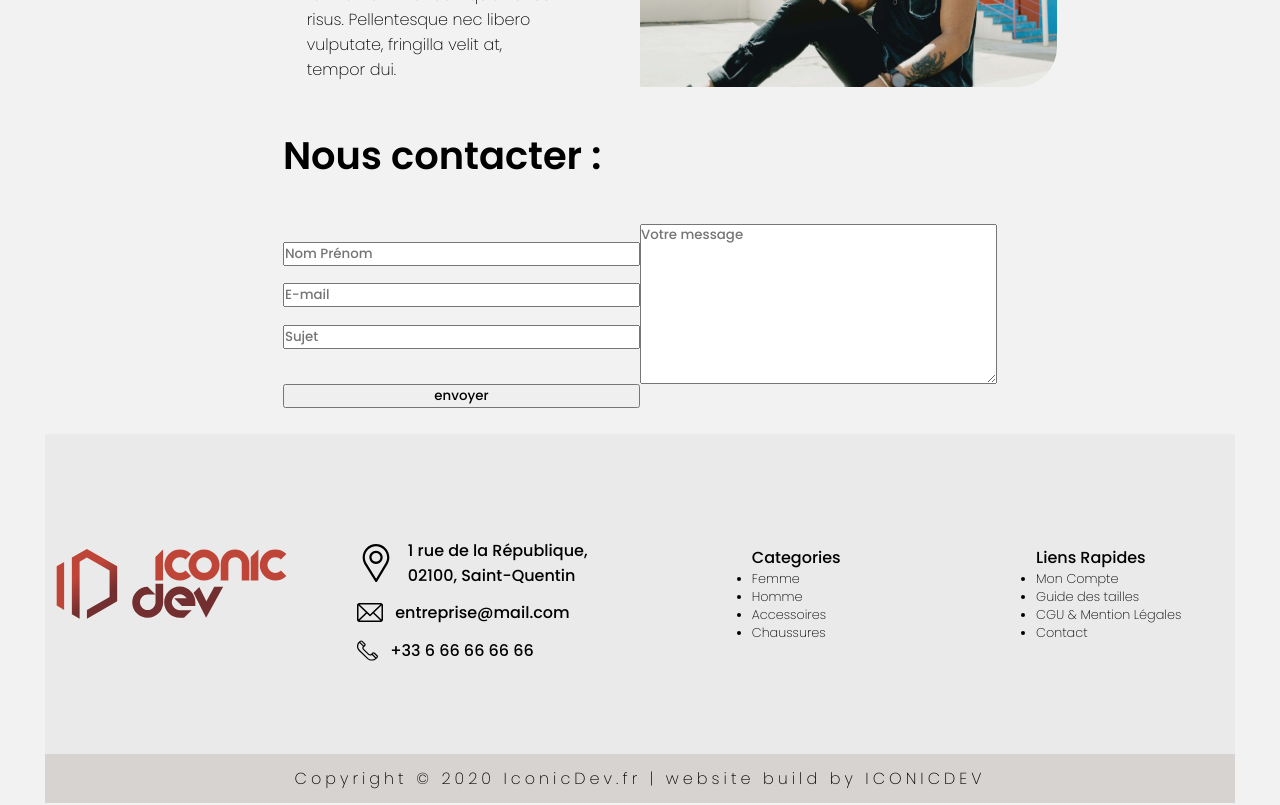
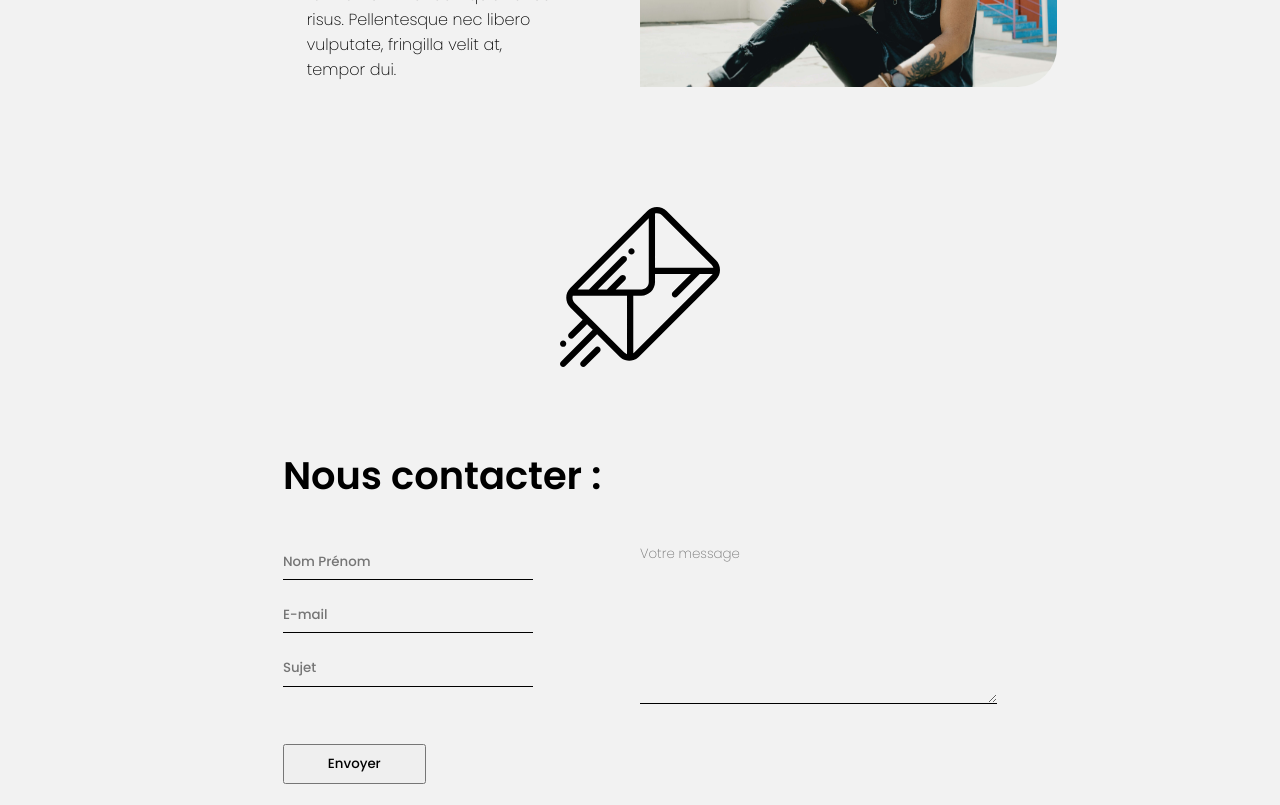
Before and after one commit to CamilleSylla/promo_Store, a React (Create React App) app: page /apropos in a window 1280 px wide. Shown: the part 1420-2225 px from the top of the page. Built offline with nearby package versions, Linux system fonts and the light colour scheme; no server answers.

Commit message:
add some style and add payment Paypal

```diff
--- a/src/components/About/About.css
+++ b/src/components/About/About.css
@@ -109,6 +109,16 @@
     grid-column: span 2;
     margin-bottom: 5vh;
 }
+.aboutContactIcon {
+    display: flex;
+    justify-content: center;
+    align-items: center;
+}
+.aboutContactIcon img{
+    height: 20vh;
+    margin-bottom: 10vh;
+    margin-top: 10vh;
+}
 .aboutContactGrid {
     width: 60%;
     display: grid;
@@ -122,6 +132,11 @@
 }
 .aboutLabels1 input{
     margin-bottom: 5%;
+    border: none;
+    height: 5vh;
+    background-color: transparent;
+    border-bottom: 1px solid black;
+    width: 70%;
 }
 .aboutLabels2 {
     display: flex;
@@ -129,4 +144,15 @@
 }
 .aboutLabels2 textarea{
     height: 20vh;
+    border: none;
+    background-color: transparent;
+    border-bottom: 1px solid black;
+    font-weight: 200;
+
 }
+.contactSendButton {
+    margin-top: 5vh;
+    width: 40%;
+    height: 5vh;
+    text-transform: capitalize;
+}
--- a/src/components/About/About.js
+++ b/src/components/About/About.js
@@ -9,10 +9,11 @@ import Deliver from '../../assets/img/About/Deliver.svg'
 import Way from '../../assets/img/About/Way.svg'
 import Glasses from '../../assets/img/About/Glasses.jpg'
 import Pose from '../../assets/img/About/Pose.jpg'
+import Mail from '../../assets/Icons/About/email.svg'
 import Axios from 'axios';
 export default function About() {
 
-    const [msg , setMsg] = useState({
+    const [msg, setMsg] = useState({
         name: "",
         email: "",
         sujet: "",
@@ -20,23 +21,23 @@ export default function About() {
     })
 
     const nameChange = (e) => {
-        setMsg({...msg, name: e.target.value})
+        setMsg({ ...msg, name: e.target.value })
     }
     const emailChange = (e) => {
-        setMsg({...msg, email: e.target.value})
+        setMsg({ ...msg, email: e.target.value })
     }
     const sujetChange = (e) => {
-        setMsg({...msg, sujet: e.target.value})
+        setMsg({ ...msg, sujet: e.target.value })
     }
     const textChange = (e) => {
-        setMsg({...msg, content: e.target.value})
+        setMsg({ ...msg, content: e.target.value })
     }
 
-    function Send () {
+    function Send() {
         Axios.post(`/api/mail`, msg)
-        .then(res => {
-            console.log(res);
-        })
+            .then(res => {
+                console.log(res);
+            })
     }
     return (
         <div className="aboutContainer">
@@ -113,18 +114,22 @@ export default function About() {
                     </div>
                 </div>
             </div>
+            <div className="aboutContactIcon">
+                <img src={Mail} alt="Mail" />
+            </div>
             <div className="aboutContactContainer">
+
                 <div className="aboutContactGrid">
                     <h6>Nous contacter :</h6>
                     <div className="aboutLabels1">
-                        <input type="text" placeholder="Nom Prénom" onChange={nameChange}/>
-                        <input type="email" placeholder="E-mail" onChange={emailChange}/>
-                        <input type="text" placeholder="Sujet" onChange={sujetChange}/>
+                        <input type="text" placeholder="Nom Prénom" onChange={nameChange} />
+                        <input type="email" placeholder="E-mail" onChange={emailChange} />
+                        <input type="text" placeholder="Sujet" onChange={sujetChange} />
                     </div>
                     <div className="aboutLabels2">
                         <textarea placeholder="Votre message" onChange={textChange}></textarea>
                     </div>
-                    <input type="button" value="envoyer" onClick={Send}/>
+                    <input className="contactSendButton" type="button" value="envoyer" onClick={Send} />
 
                 </div>
             </div>
--- a/src/components/Shop/Nav/Nav.css
+++ b/src/components/Shop/Nav/Nav.css
@@ -9,13 +9,14 @@
     flex-direction: column;
     width: 80%;
     list-style: none;
+    border-right:1px solid black ;
 }
 .shopNavContainer button{
     width: 100%;
     text-align: left;
     text-transform: capitalize;
     border: none;
-    background-color: none;
+    background-color: transparent;
     cursor: pointer;
     margin-bottom: 5%;
 }
--- a/src/components/Shop/Nav/Nav.js
+++ b/src/components/Shop/Nav/Nav.js
@@ -62,8 +62,11 @@ export default function ShopNav({ cat, filter, setViews, genderTarget}) {
     }
     return (
         <div className="shopNavContainer">
+
             <div className="shopNavFilter">
+            <h2>Categories</h2>
                 {showFilter()}
+            <h2>Marques</h2>
             </div>
 
         </div>
--- a/src/components/Shop/Views/Femme/Gender/Gender.css
+++ b/src/components/Shop/Views/Femme/Gender/Gender.css
@@ -1,9 +1,11 @@
 .genderNavContainer {
     margin: 0 auto;
     display: flex;
-    justify-content: space-evenly;
+    justify-content: space-between;
     align-items: center;
     height: 15vh;
+    grid-column: 2;
+    width: 100%;
 }
 
 .genderNavContainer button{
--- a/src/components/Shop/Views/Femme/Shop.js
+++ b/src/components/Shop/Views/Femme/Shop.js
@@ -20,6 +20,7 @@ export default function Shop() {
 
     return (
         <div className="shopContainer">
+            <div className="shopGrid">
             <GenderNav
             gender={genderFilter}
             filter={filter}
@@ -27,6 +28,8 @@ export default function Shop() {
             genderTarget={gender}
             setGender={setGender}
             />
+            </div>
+
             <div className="shopGrid">
                 <ShopNav
                 cat={categoryFilter}
--- a/src/components/Shop/Views/Femme/Views.js
+++ b/src/components/Shop/Views/Femme/Views.js
@@ -5,7 +5,6 @@ import { OverviewContext } from '../../../../context/OverviewContext';
 
 //assets
 import Eye from '../../../../assets/Icons/eye.svg'
-import Cart from '../../../../assets/Icons/cart.svg'
 import { Link } from 'react-router-dom';
 
 export default function Views({ item, filtered }) {
@@ -25,6 +24,7 @@ export default function Views({ item, filtered }) {
             return filtered.map((details, i) => {
                 return (
                     <div className="shopItemContainer" >
+
                         <div className="shopItemImg">
                             <img src={details.image} alt={details.name} />
                         </div>
@@ -39,9 +39,7 @@ export default function Views({ item, filtered }) {
                                 <Link to="/overview">
                                     <input type="image" src={Eye} alt="overview" onClick={userTarget} value={details._id} />
                                 </Link>
-
-                                <input type="image" src={Cart} alt="overview" />
-                            </div>
+                                </div>
 
                         </div>
                     </div>
@@ -66,8 +64,6 @@ export default function Views({ item, filtered }) {
                                 <Link to="/overview">
                                     <input type="image" src={Eye} alt="overview" onClick={userTarget} value={details._id} />
                                 </Link>
-
-                                <input type="image" src={Cart} alt="overview" />
                             </div>
                         </div>
                     </div>
```
Also changed, not shown: src/assets/Icons/About/email.svg (added).
